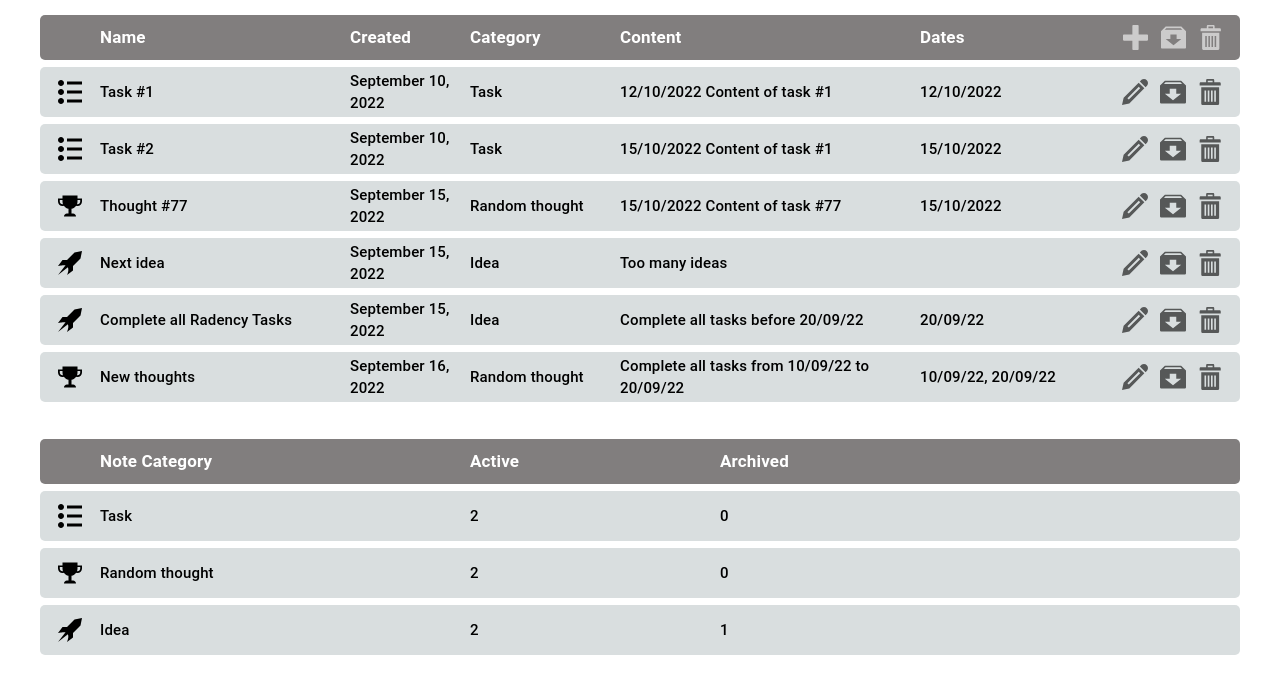
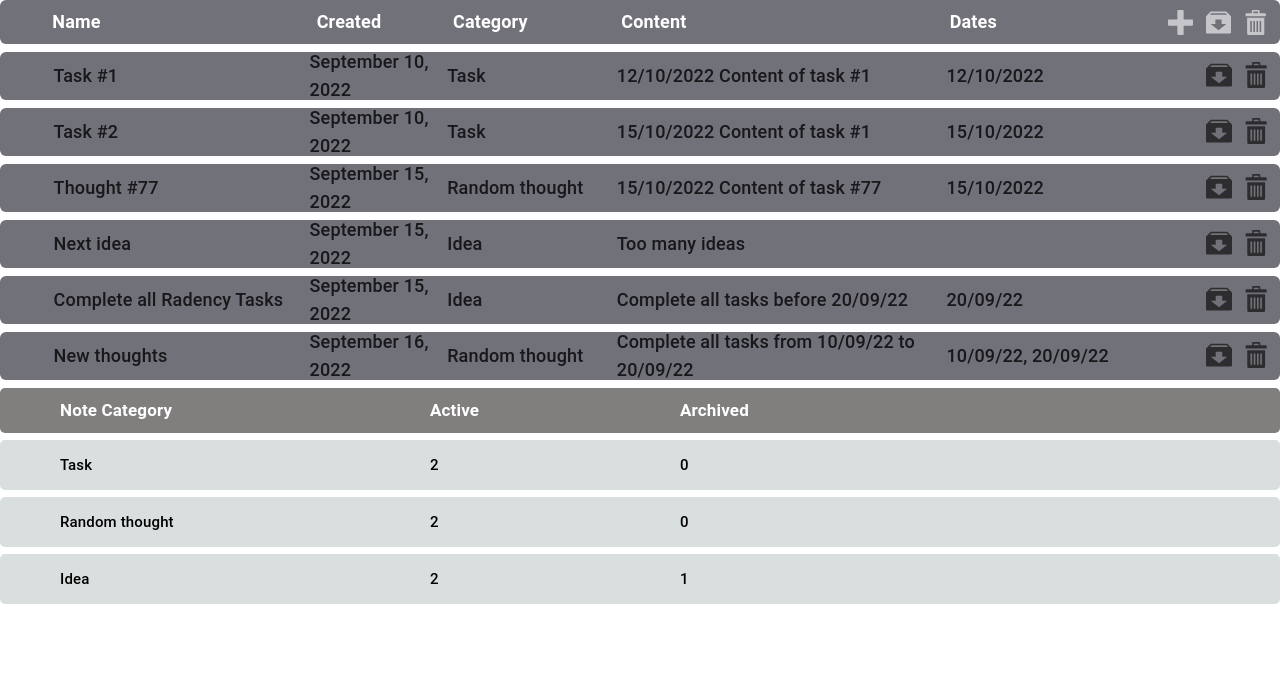
Before and after one commit to szhosan/notes-app-react, a React (Create React App) app: page / in a window 1280 px wide. Shown: the top 694 px of the page. Built offline with nearby package versions, Linux system fonts and the light colour scheme.

Commit message:
in process

```diff
--- /dev/null
+++ b/craco.config.js
@@ -0,0 +1,7 @@
+module.exports = {
+  style: {
+    postcss: {
+      plugins: [require('tailwindcss'), require('autoprefixer')],
+    },
+  },
+};
--- a/src/components/Container/Container.module.css
+++ /dev/null
@@ -1,5 +0,0 @@
-.container {
-  width: 1230px;
-  margin: 0 auto;
-  padding: 15px;
-}
--- a/src/components/Container/Container.tsx
+++ b/src/components/Container/Container.tsx
@@ -1,8 +1,9 @@
 import React from 'react';
-import s from './Container.module.css';
 
 import { IProps } from '../../interfaces/interfaces';
 
-const Container: React.FC<IProps> = (props) => <div className={s.container}>{props.children}</div>;
+const Container: React.FC<IProps> = (props) => (
+  <div className='container lg mx-auto'>{props.children}</div>
+);
 
 export default Container;
--- a/src/components/ToDoListHeader/ToDoListHeader.tsx
+++ b/src/components/ToDoListHeader/ToDoListHeader.tsx
@@ -27,14 +27,14 @@ const ToDoListHeader: React.FC = () => {
   };
 
   return (
-    <div className='todos_header_container'>
-      <div className='todos_icon_cont'></div>
-      <div className='todos_name_cont'>Name</div>
-      <div className='todos_created_cont'>Created</div>
-      <div className='todos_category_cont'>Category</div>
-      <div className='todos_content_cont'>Content</div>
-      <div className='todos_dates_cont'>Dates</div>
-      <div className='todos_butt_cont'>
+    <div className='flex mb-2 h-11 bg-zinc-500 rounded rounded-md items-center font-bold text-lg text-white'>
+      <div className='flex-auto w-11'></div>
+      <div className='flex-auto w-64'>Name</div>
+      <div className='flex-auto w-32'>Created</div>
+      <div className='flex-auto w-40'>Category</div>
+      <div className='flex-auto w-80'>Content</div>
+      <div className='flex-auto w-52'>Dates</div>
+      <div className='flex'>
         <button
           type='button'
           className='todos_oper_button'
--- a/src/components/ToDoListItem/ToDoListItem.tsx
+++ b/src/components/ToDoListItem/ToDoListItem.tsx
@@ -12,23 +12,32 @@ import capitalize from '../../helpers/capitalizeCategories';
 const ToDoListItem: React.FC<ITableItemProps> = ({ data }: ITableItemProps) => {
   const dispatch = useDispatch();
   const { id, name, category, content, created, isArchived, dates } = data;
-  const containerClasses = classNames('todos_header_container', 'list_item', {
-    // eslint-disable-next-line camelcase
-    is_archived: isArchived,
-  });
-  const iconClasses = classNames('todos_icon_cont', category);
+  const containerClasses = classNames(
+    'flex mb-2 h-11 bg-zinc-500 rounded rounded-md items-center font-medium text-lg text-zinc-900',
+    'min-h-12 bg-white',
+    {
+      'text-red-800': isArchived,
+    },
+  );
+  const iconClasses = classNames(
+    'flex-auto min-h-11 h-11 w-11 bg-no-repeat bg-center bg-auto',
+    `bg-${category}`,
+  );
+  const btnClasses = classNames(
+    'flex p-0 items-center justify-center mr-2 w-8 h-8 border-0 bg-no-repeat bg-center opacity-60',
+  );
   return (
     <div className={containerClasses}>
       <div className={iconClasses}></div>
-      <div className='todos_name_cont'>{name}</div>
-      <div className='todos_created_cont'>{created}</div>
-      <div className='todos_category_cont'>{capitalize(category)}</div>
-      <div className='todos_content_cont'>{content}</div>
-      <div className='todos_dates_cont'>{dates?.map((date) => date).join(', ')}</div>
-      <div className='todos_butt_cont'>
+      <div className='lex-auto w-64'>{name}</div>
+      <div className='flex-auto w-32'>{created}</div>
+      <div className='flex-auto w-40'>{capitalize(category)}</div>
+      <div className='flex-auto w-80'>{content}</div>
+      <div className='flex-auto w-52'>{dates?.map((date) => date).join(', ')}</div>
+      <div className='flex'>
         <button
           type='button'
-          className='todos_oper_button butt_edit'
+          className={btnClasses + ' btnEdit'}
           aria-label='edit'
           data-operation='edit'
           title='edit item'
--- a/src/index.css
+++ b/src/index.css
@@ -1,3 +1,7 @@
+@tailwind base;
+@tailwind components;
+@tailwind utilities;
+
 body {
   margin: 0;
   -webkit-font-smoothing: antialiased;
@@ -23,18 +27,6 @@ ul {
   list-style: none;
   margin: 0;
   padding: 0;
-}
-
-.idea {
-  background-image: url('./images/idea.svg');
-}
-
-.thought {
-  background-image: url('./images/trophy.svg');
-}
-
-.task {
-  background-image: url('./images/list.svg');
 }
 
 .todos_header_container {
--- /dev/null
+++ b/tailwind.config.js
@@ -0,0 +1,20 @@
+module.exports = {
+  purge: ['./src/**/*.{js,jsx,ts,tsx}', './public/index.html'],
+  darkMode: false, // or 'media' or 'class'
+  theme: {
+    extend: {
+      backgroundImage: {
+        idea: "url('./images/idea.svg')",
+        thought: "url('./images/trophy.svg')",
+        task: "url('./images/list.svg')",
+        btnEdit: "url('./images/edit.svg')",
+        btnArchive: "url('./images/archive.svg')",
+        btnDelete: "url('./images/delete.svg')",
+      },
+    },
+  },
+  variants: {
+    extend: {},
+  },
+  plugins: [],
+};
```
Also changed, not shown: package.json (+8 -4 lines), 1 other file (tests, documents, lock files or other folders).
